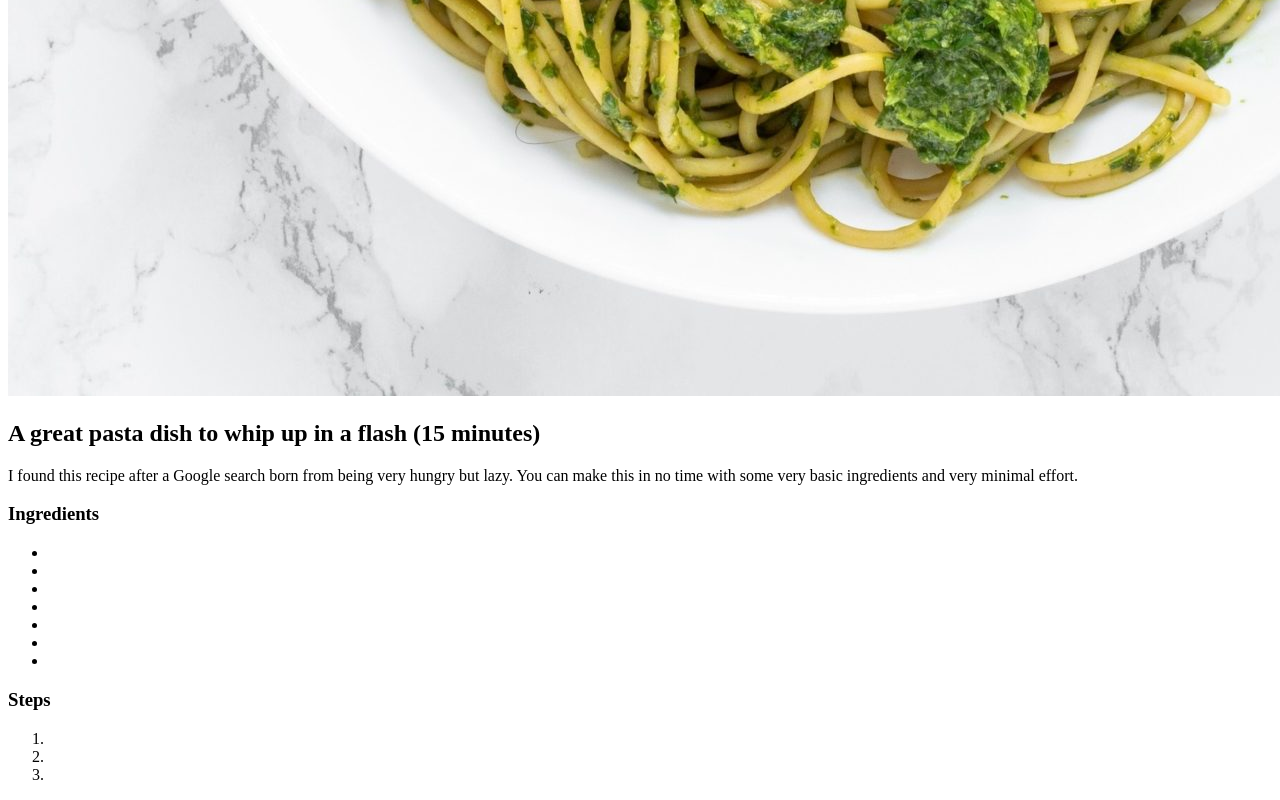
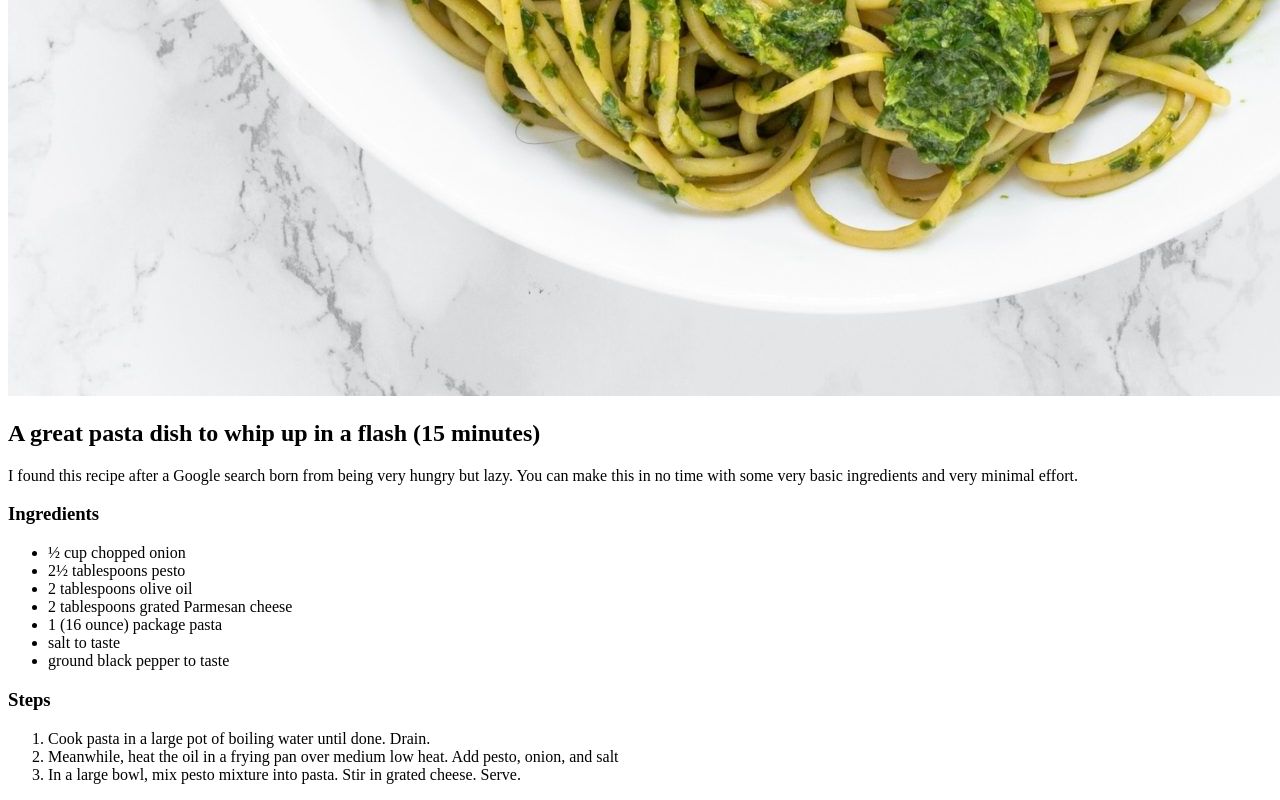
Before and after one commit to nikor8/odin-recipes, a plain HTML site: page recipes/pestoPasta.html in a window 1280 px wide. Shown: the part 1384-2184 px from the top of the page. Drawn offline with Linux system fonts and the light colour scheme.

Commit message:
Added ingredients and steps list content

```diff
--- a/recipes/pestoPasta.html
+++ b/recipes/pestoPasta.html
@@ -11,19 +11,19 @@
         <p>I found this recipe after a Google search born from being very hungry but lazy. You can make this in no time with some very basic ingredients and very minimal effort.</p>
     <h3>Ingredients</h3>
         <ul>
-            <li></li>
-            <li></li>
-            <li></li>
-            <li></li>
-            <li></li>
-            <li></li>
-            <li></li>
+            <li>½ cup chopped onion</li>
+            <li>2½ tablespoons pesto</li>
+            <li>2 tablespoons olive oil</li>
+            <li>2 tablespoons grated Parmesan cheese</li>
+            <li>1 (16 ounce) package pasta</li>
+            <li>salt to taste</li>
+            <li>ground black pepper to taste</li>
         </ul>
     <h3>Steps</h3>
         <ol>
-            <li></li>
-            <li></li>
-            <li></li>
+            <li>Cook pasta in a large pot of boiling water until done. Drain.</li>
+            <li>Meanwhile, heat the oil in a frying pan over medium low heat. Add pesto, onion, and salt</li>
+            <li>In a large bowl, mix pesto mixture into pasta. Stir in grated cheese. Serve.</li>
         </ol>
 </body>
 <!--Sourced from allrecipes.com by "Lauren"-->
```
